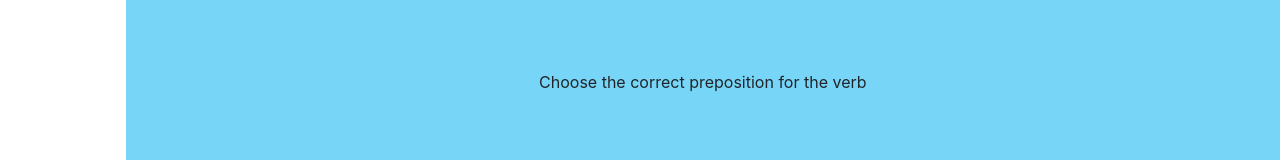
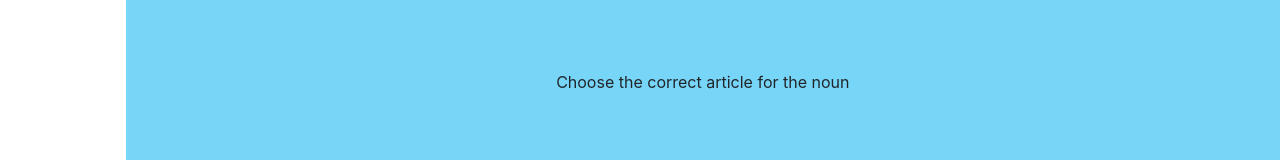
Before and after one commit to SheaMeyers/dutch-practice, a React (Create React App) app: page /de-het in a window 1280 px wide. Shown: the part 186-346 px from the top of the page. Built offline with nearby package versions, Linux system fonts and the light colour scheme.

Commit message:
Fix spelling

```diff
--- a/src/deHet/DeHet.tsx
+++ b/src/deHet/DeHet.tsx
@@ -98,7 +98,7 @@ const DeHet = () => {
             </div>
 
             {ordering === 'ordered' && <p>Question {questionNumber+1} of {nouns.length}</p>}
-            <p>Choose the correct preposition for the verb</p>
+            <p>Choose the correct article for the noun</p>
             <p className="h3 Verb">{nouns[questionNumber].noun}</p>
             <div className="Choices">
                 {['de', 'het'].map(option =>
```
